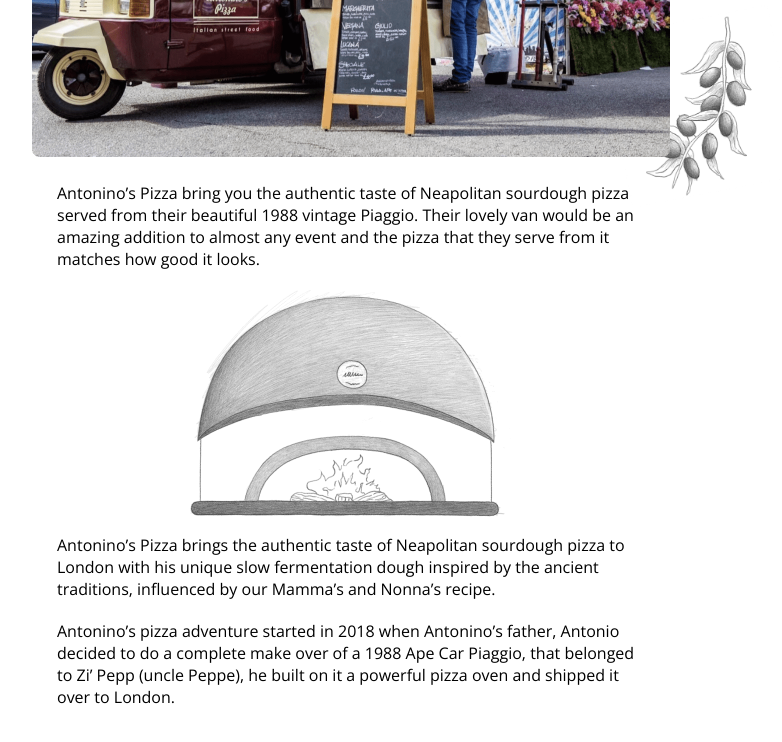
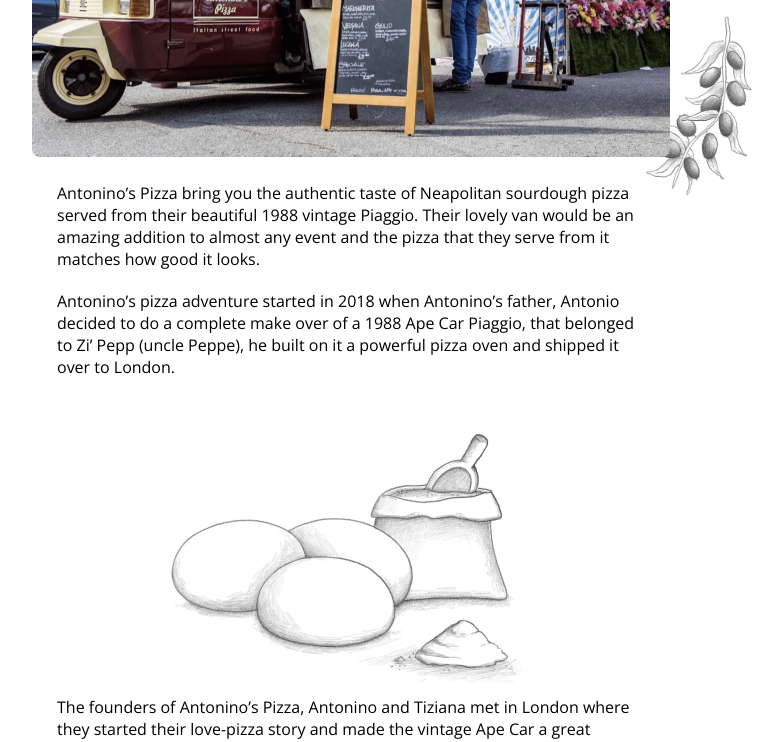
Before and after one commit to WebTerminator/antoninospizza, a Next.js app: page /about in a window 1280 px wide. Shown: the part 434-1176 px from the top of the page, without its empty margins (289-1071 px from the left). Built offline with nearby package versions, Linux system fonts and the light colour scheme.

Commit message:
text update

```diff
--- a/pages/about.tsx
+++ b/pages/about.tsx
@@ -33,22 +33,6 @@
           />
         </section>
 
-        <div className={styles["img-wrapper"]}>
-          <Image
-            src="/imgs/about/oven.png"
-            alt="oven illustration"
-            width={0}
-            height={0}
-            sizes="100vw"
-            style={{ width: "100%", height: "auto" }}
-          />
-        </div>
-
-        <p className={styles["p"]}>
-          Antonino’s Pizza brings the authentic taste of Neapolitan sourdough
-          pizza to London with his unique slow fermentation dough inspired by
-          the ancient traditions, influenced by our Mamma’s and Nonna’s recipe.
-        </p>
         <p className={styles["p"]}>
           Antonino’s pizza adventure started in 2018 when Antonino’s father,
           Antonio decided to do a complete make over of a 1988 Ape Car Piaggio,
```
